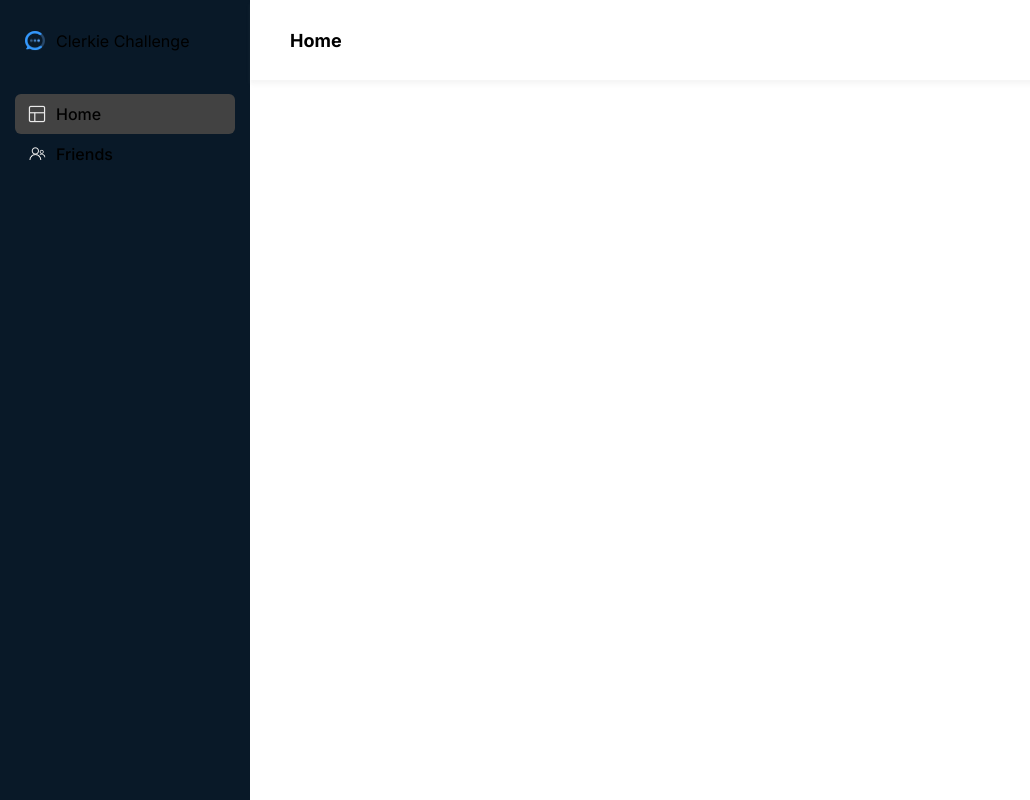
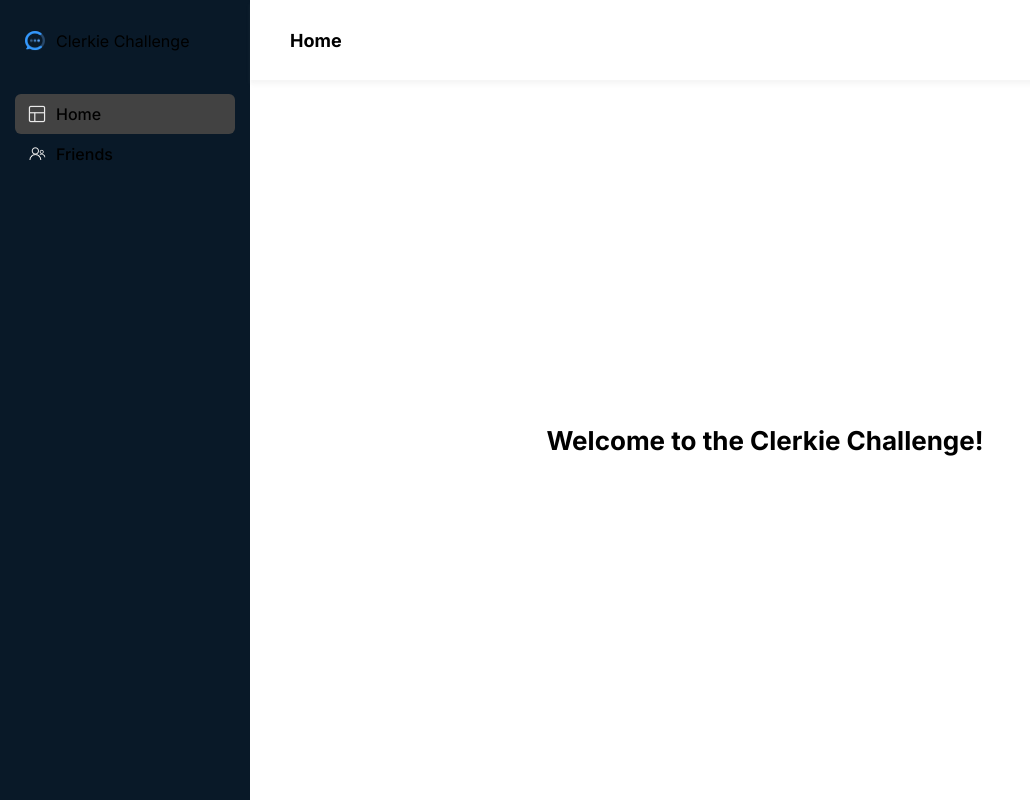
Before and after one commit to ratley/cc, a Next.js app: page / in a window 1280 px wide. Shown: the whole page, without its empty margins (0-1030 px from the left). Built offline with nearby package versions, Linux system fonts and the light colour scheme.

Commit message:
move nav and finish home tab

```diff
--- a/src/components/Layout/Layout.tsx
+++ b/src/components/Layout/Layout.tsx
@@ -3,10 +3,19 @@ import Sidebar from "../Sidebar/Sidebar";
 import { Inter } from "next/font/google";
 import styles from "./Layout.module.scss";
 import Head from "next/head";
+import Nav from "../Nav/Nav";
+import { useRouter } from "next/router";
 
 const inter = Inter({ subsets: ["latin"] });
 
+const pageNames = {
+  "/": "Home",
+  "/friends": "Friends",
+};
+
 export default function Layout({ children }) {
+  const { pathname } = useRouter();
+
   return (
     <>
       <Head>
@@ -17,7 +26,10 @@ export default function Layout({ children }) {
       </Head>
       <div className={`${styles.layout} ${inter.className}`}>
         <Sidebar />
-        <main>{children}</main>
+        <main>
+          <Nav title={pageNames[pathname]} />
+          {children}
+        </main>
       </div>
     </>
   );
--- a/src/components/Nav/Nav.module.scss
+++ b/src/components/Nav/Nav.module.scss
@@ -5,7 +5,7 @@
   box-shadow: 0 4px 4px rgba(161, 161, 161, 0.1);
 
   width: 100%;
-  height: 80px;
+  height: var(--nav-height);
   padding-left: 40px;
 
   .title {
--- a/src/components/Sidebar/Sidebar.module.scss
+++ b/src/components/Sidebar/Sidebar.module.scss
@@ -1,6 +1,6 @@
 .sidebar {
   background-color: #091928;
-  width: 250px;
+  width: var(--sidebar-width);
   height: 100vh;
 
   .header {
--- a/src/pages/friends.tsx
+++ b/src/pages/friends.tsx
@@ -1,5 +1,4 @@
 import Head from "next/head";
-import { Nav } from "../components";
 
 export default function Friends() {
   return (
@@ -7,9 +6,7 @@ export default function Friends() {
       <Head>
         <title>Friends</title>
       </Head>
-      <div>
-        <Nav title="Friends" />
-      </div>
+      <div></div>
     </>
   );
 }
--- a/src/pages/index.tsx
+++ b/src/pages/index.tsx
@@ -1,5 +1,6 @@
 import Head from "next/head";
-import { Nav } from "../components";
+
+import styles from "../styles/Home.module.scss";
 
 export default function Home() {
   return (
@@ -7,8 +8,8 @@ export default function Home() {
       <Head>
         <title>Home</title>
       </Head>
-      <div>
-        <Nav title="Home" />
+      <div className={styles.home}>
+        <span>Welcome to the Clerkie Challenge!</span>
       </div>
     </>
   );
--- a/src/styles/Home.module.scss
+++ b/src/styles/Home.module.scss
@@ -1,227 +1,15 @@
-.main {
-  display: flex;
-
-  /* padding: 6rem; */
-  min-height: 100vh;
-}
-
-.description {
-  display: inherit;
-  justify-content: inherit;
-  align-items: inherit;
-  font-size: 0.85rem;
-  max-width: var(--max-width);
-  width: 100%;
-  z-index: 2;
-  font-family: var(--font-mono);
-}
-
-.description a {
+.home {
   display: flex;
   justify-content: center;
   align-items: center;
-  gap: 0.5rem;
-}
 
-.description p {
-  position: relative;
-  margin: 0;
-  padding: 1rem;
-  background-color: rgba(var(--callout-rgb), 0.5);
-  border: 1px solid rgba(var(--callout-border-rgb), 0.3);
-  border-radius: var(--border-radius);
-}
+  width: 100%;
+  height: 100%;
 
-.code {
-  font-weight: 700;
-  font-family: var(--font-mono);
-}
-
-.grid {
-  display: grid;
-  grid-template-columns: repeat(4, minmax(25%, auto));
-  width: var(--max-width);
-  max-width: 100%;
-}
-
-.card {
-  padding: 1rem 1.2rem;
-  border-radius: var(--border-radius);
-  background: rgba(var(--card-rgb), 0);
-  border: 1px solid rgba(var(--card-border-rgb), 0);
-  transition: background 200ms, border 200ms;
-}
-
-.card span {
-  display: inline-block;
-  transition: transform 200ms;
-}
-
-.card h2 {
-  font-weight: 600;
-  margin-bottom: 0.7rem;
-}
-
-.card p {
-  margin: 0;
-  opacity: 0.6;
-  font-size: 0.9rem;
-  line-height: 1.5;
-  max-width: 30ch;
-}
-
-.center {
-  display: flex;
-  justify-content: center;
-  align-items: center;
-  position: relative;
-  padding: 4rem 0;
-}
-
-.center::before {
-  background: var(--secondary-glow);
-  border-radius: 50%;
-  width: 480px;
-  height: 360px;
-  margin-left: -400px;
-}
-
-.center::after {
-  background: var(--primary-glow);
-  width: 240px;
-  height: 180px;
-  z-index: -1;
-}
-
-.center::before,
-.center::after {
-  content: "";
-  left: 50%;
-  position: absolute;
-  filter: blur(45px);
-  transform: translateZ(0);
-}
-
-.logo {
-  position: relative;
-}
-/* Enable hover only on non-touch devices */
-@media (hover: hover) and (pointer: fine) {
-  .card:hover {
-    background: rgba(var(--card-rgb), 0.1);
-    border: 1px solid rgba(var(--card-border-rgb), 0.15);
-  }
-
-  .card:hover span {
-    transform: translateX(4px);
+  span {
+    font-size: 26px;
+    font-weight: 700;
+    color: black;
+    margin-top: calc(var(--nav-height) * -1);
   }
 }
-
-@media (prefers-reduced-motion) {
-  .card:hover span {
-    transform: none;
-  }
-}
-
-/* Mobile */
-@media (max-width: 700px) {
-  .content {
-    padding: 4rem;
-  }
-
-  .grid {
-    grid-template-columns: 1fr;
-    margin-bottom: 120px;
-    max-width: 320px;
-    text-align: center;
-  }
-
-  .card {
-    padding: 1rem 2.5rem;
-  }
-
-  .card h2 {
-    margin-bottom: 0.5rem;
-  }
-
-  .center {
-    padding: 8rem 0 6rem;
-  }
-
-  .center::before {
-    transform: none;
-    height: 300px;
-  }
-
-  .description {
-    font-size: 0.8rem;
-  }
-
-  .description a {
-    padding: 1rem;
-  }
-
-  .description p,
-  .description div {
-    display: flex;
-    justify-content: center;
-    position: fixed;
-    width: 100%;
-  }
-
-  .description p {
-    align-items: center;
-    inset: 0 0 auto;
-    padding: 2rem 1rem 1.4rem;
-    border-radius: 0;
-    border: none;
-    border-bottom: 1px solid rgba(var(--callout-border-rgb), 0.25);
-    background: linear-gradient(
-      to bottom,
-      rgba(var(--background-start-rgb), 1),
-      rgba(var(--callout-rgb), 0.5)
-    );
-    background-clip: padding-box;
-    backdrop-filter: blur(24px);
-  }
-
-  .description div {
-    align-items: flex-end;
-    pointer-events: none;
-    inset: auto 0 0;
-    padding: 2rem;
-    height: 200px;
-    background: linear-gradient(
-      to bottom,
-      transparent 0%,
-      rgb(var(--background-end-rgb)) 40%
-    );
-    z-index: 1;
-  }
-}
-
-/* Tablet and Smaller Desktop */
-@media (min-width: 701px) and (max-width: 1120px) {
-  .grid {
-    grid-template-columns: repeat(2, 50%);
-  }
-}
-
-@media (prefers-color-scheme: dark) {
-  .vercelLogo {
-    filter: invert(1);
-  }
-
-  .logo {
-    filter: invert(1) drop-shadow(0 0 0.3rem #ffffff70);
-  }
-}
-
-@keyframes rotate {
-  from {
-    transform: rotate(360deg);
-  }
-  to {
-    transform: rotate(0deg);
-  }
-}
--- a/src/styles/globals.css
+++ b/src/styles/globals.css
@@ -1,44 +1,4 @@
 :root {
-  --max-width: 1100px;
-  --border-radius: 12px;
-  --font-mono: ui-monospace, Menlo, Monaco, "Cascadia Mono", "Segoe UI Mono",
-    "Roboto Mono", "Oxygen Mono", "Ubuntu Monospace", "Source Code Pro",
-    "Fira Mono", "Droid Sans Mono", "Courier New", monospace;
-
-  --foreground-rgb: 0, 0, 0;
-  --background-start-rgb: 214, 219, 220;
-  --background-end-rgb: 255, 255, 255;
-
-  --primary-glow: conic-gradient(
-    from 180deg at 50% 50%,
-    #16abff33 0deg,
-    #0885ff33 55deg,
-    #54d6ff33 120deg,
-    #0071ff33 160deg,
-    transparent 360deg
-  );
-  --secondary-glow: radial-gradient(
-    rgba(255, 255, 255, 1),
-    rgba(255, 255, 255, 0)
-  );
-
-  --tile-start-rgb: 239, 245, 249;
-  --tile-end-rgb: 228, 232, 233;
-  --tile-border: conic-gradient(
-    #00000080,
-    #00000040,
-    #00000030,
-    #00000020,
-    #00000010,
-    #00000010,
-    #00000080
-  );
-
-  --callout-rgb: 238, 240, 241;
-  --callout-border-rgb: 172, 175, 176;
-  --card-rgb: 180, 185, 188;
-  --card-border-rgb: 131, 134, 135;
-
   --gray-200: #eaeaea;
   --gray-400: #d7d7d7;
   --gray-600: #ababab;
@@ -50,6 +10,7 @@
   --theme-light: #dfefff;
   --white: #fff;
   --sidebar-width: 250px;
+  --nav-height: 80px;
 }
 
 @media (prefers-color-scheme: dark) {
```
Also changed, not shown: public/filter-icon.svg (added).
